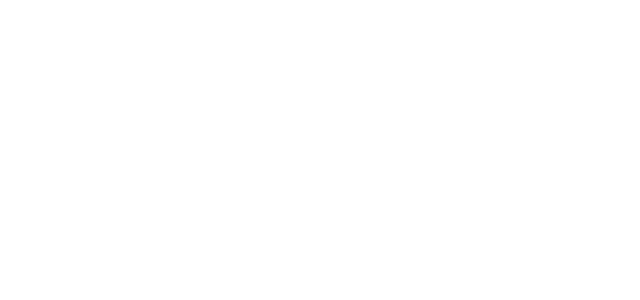
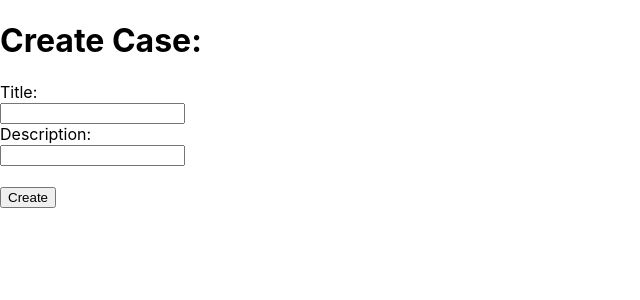
Before and after one commit to YanaSmelik/Pepe-Silvia, a React (Create React App) app: page /cases in a window 1280 px wide. Before the commit this address had no page. Shown: the top 300 px of the page, without its empty margins (0-640 px from the left). Built offline with nearby package versions, Linux system fonts and the light colour scheme.

Commit message:
Add CreateCase component

```diff
--- a/src/App.js
+++ b/src/App.js
@@ -1,24 +1,26 @@
 import MyInvestigations from "./components/MyInvestigations";
-import casesData from "./data/cases.json";
+// import casesData from "./data/cases.json";
 import evidenceData from "./data/evidence.json";
 import { useState } from "react";
 import {  Route, Routes } from "react-router-dom";
 import Case from "./components/Case";
+import CreateCase from "./pages/CreateCase";
 
 
 function App() {
-  const [cases, setCases] = useState(casesData);
+  const [cases, setCases] = useState([]);
   const[evidenceItems] = useState(evidenceData);
 
-  const addCases = (caseItem) => {
+  const addCase = (caseItem) => {
     console.log("ADD CASE Triggered");
       setCases([caseItem, ...cases]);
   }
 
   return (
     <Routes>
-      <Route path="/" element={<MyInvestigations cases={cases}  addCases={addCases}/>} />
+      <Route path="/" element={<MyInvestigations cases={cases} />} />
       <Route path="/case/:id" element={<Case cases={cases} evidenceItems={evidenceItems} />}/>
+      <Route path="cases" element={<CreateCase addCase={addCase} />} />
     </Routes>
   );
 }
--- a/src/components/MyInvestigations.js
+++ b/src/components/MyInvestigations.js
@@ -1,11 +1,16 @@
-import { Link } from "react-router-dom";
+import { Link, useNavigate } from "react-router-dom";
 
 function MyInvestigations(props) {
+    const navigate = useNavigate();
+
+    const goToCreateCasePage = () => {
+        navigate("/cases");
+    }
 
     return (
         <div>
             <h1>My Investigations</h1>
-            <button onClick={props.addCases}>Add Case</button>
+            <button onClick={goToCreateCasePage}>Add Case</button>
             <ul>
                 {props.cases.map((el) => (
                     <Link to={`/case/${el.id}`}>
--- /dev/null
+++ b/src/pages/CreateCase.js
@@ -0,0 +1,43 @@
+import { useState } from "react";
+
+function CreateCase(props) {
+    const[title, setTtitle] = useState("");
+    const [description, setDescription] = useState("");
+    console.log(props.addCase);
+
+
+
+    const handleSubmit = () => {
+
+
+        setTtitle(document.getElementById("title").value);
+        setDescription(document.getElementById("description").value);
+        const caseItem = {
+            id: "8",
+            title,
+            description
+        }
+        props.addCase(caseItem);
+    }
+
+
+  return (
+    <div>
+      <h1>Create Case:</h1>
+      <form onSubmit={handleSubmit}>
+        <label forhtml="title">Title:</label>
+        <br></br>
+        <input type="text" id="title" name="title"></input>
+        <br></br>
+        <label forhtml="description">Description:</label>
+        <br></br>
+        <input type="text" id="description" name="description"></input>
+        <br></br>
+        <br></br>
+        <input type="submit" value="Create"></input>
+      </form>
+    </div>
+  );
+}
+
+export default CreateCase;
```
